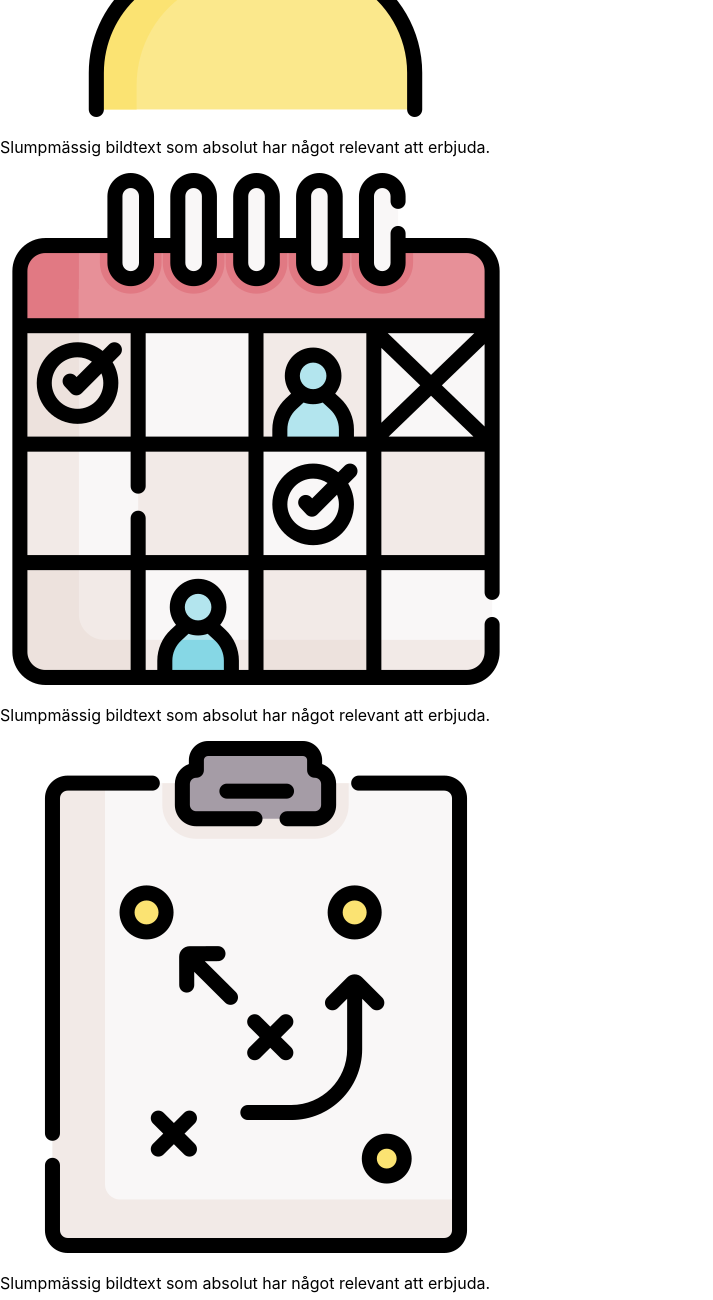
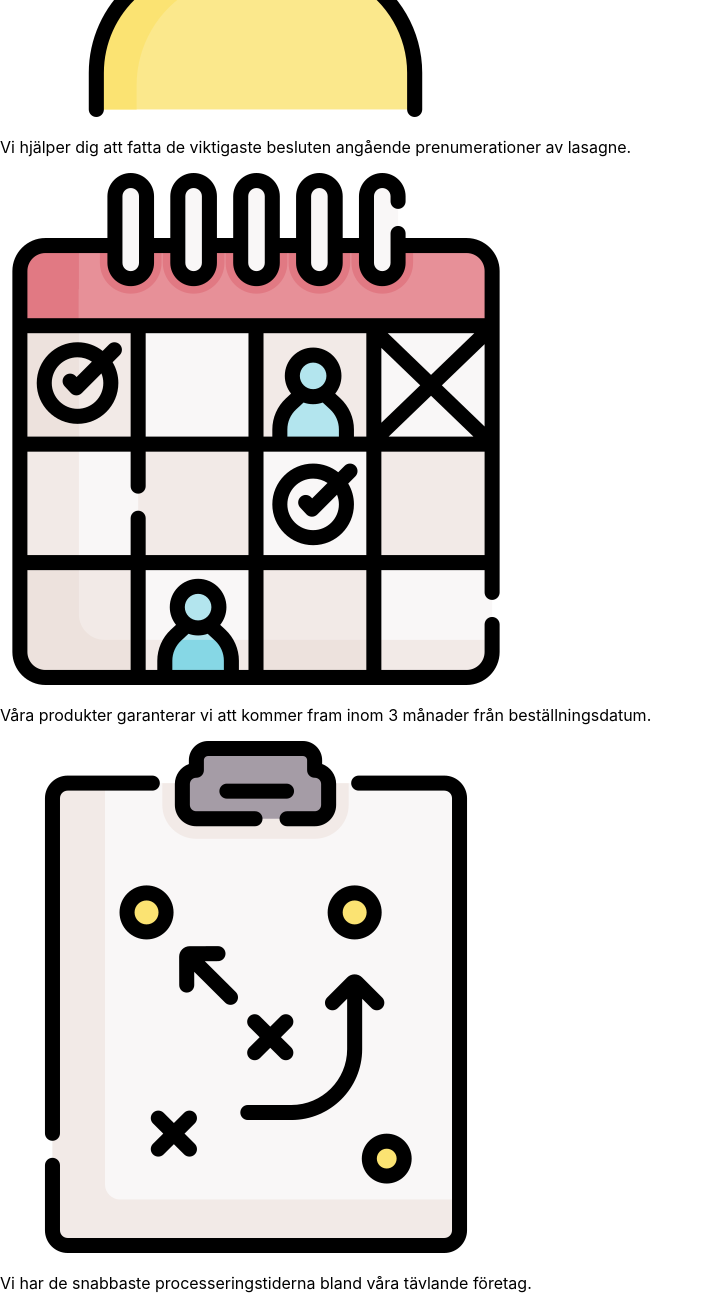
Before and after one commit to fredu999/odin-landing-page, a plain HTML site: page index.html in a window 1280 px wide. Shown: the part 980-2280 px from the top of the page, without its empty margins (0-713 px from the left). Drawn offline with Linux system fonts and the light colour scheme.

Commit message:
Add infotext

```diff
--- a/index.html
+++ b/index.html
@@ -32,20 +32,20 @@
                 <h2>Lite random info:</h2>
                 <div class="info-container">
                     <div class="info-contents">
-                        <img src="contents/info-decision-making.png" alt="bild">
-                        <p>Slumpmässig bildtext som absolut har något relevant att erbjuda.</p>
+                        <img src="contents/info-decision-making.png" alt="beslutstagande">
+                        <p>Vi hjälper dig att fatta de viktigaste besluten angående prenumerationer av lasagne.</p>
                     </div>
                     <div class="info-contents">
                         <img src="contents/info-schedule.png" alt="bild">
-                        <p>Slumpmässig bildtext som absolut har något relevant att erbjuda.</p>
+                        <p>Våra produkter garanterar vi att kommer fram inom 3 månader från beställningsdatum.</p>
                     </div>
                     <div class="info-contents">
                         <img src="contents/info-strategy.png" alt="bild">
-                        <p>Slumpmässig bildtext som absolut har något relevant att erbjuda.</p>
+                        <p>Vi har de snabbaste processeringstiderna bland våra tävlande företag.</p>
                     </div>
                     <div class="info-contents">
                         <img src="contents/info-strong.png" alt="bild">
-                        <p>Slumpmässig bildtext som absolut har något relevant att erbjuda.</p>
+                        <p>Lasagnen och framför allt soppan ni kan prenumenera på innehåller rikligt med ekologiskt protein som främjar muskler och ben.</p>
                     </div>
                 </div>
             </div>
```
